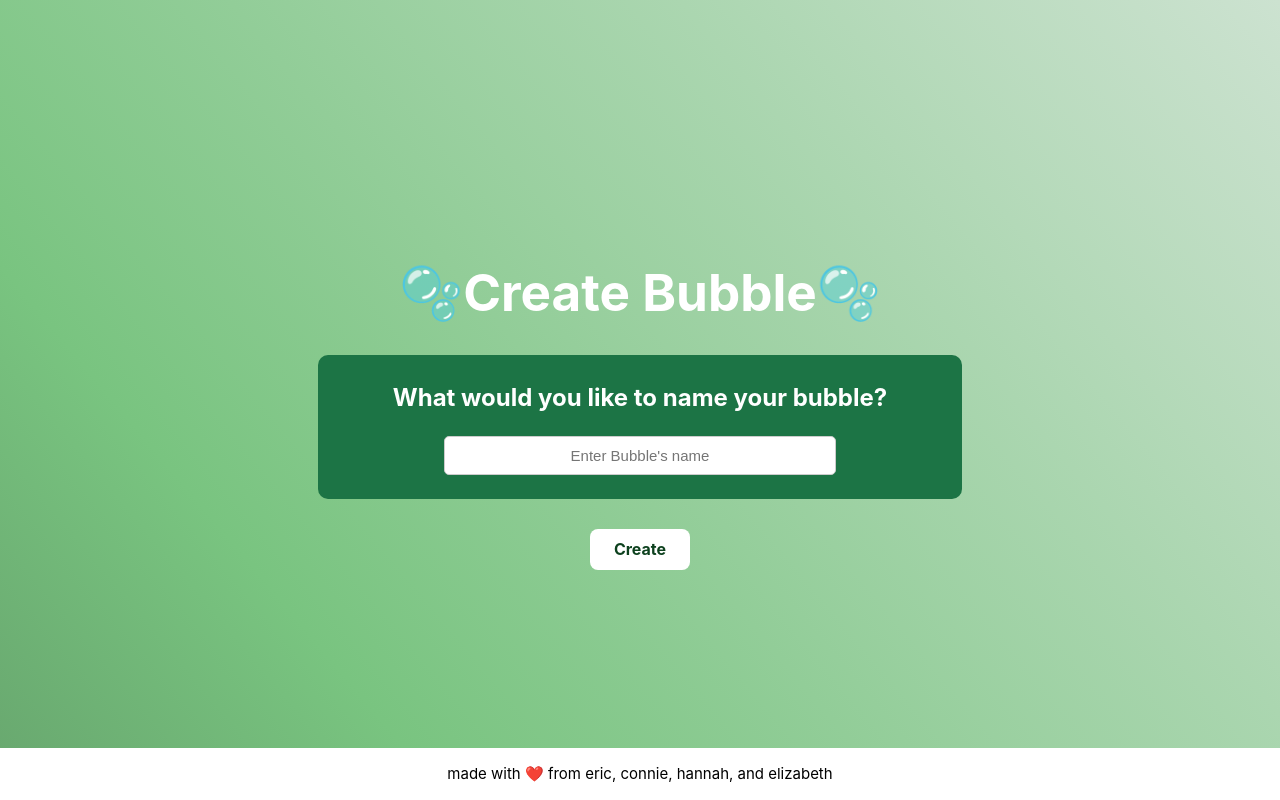
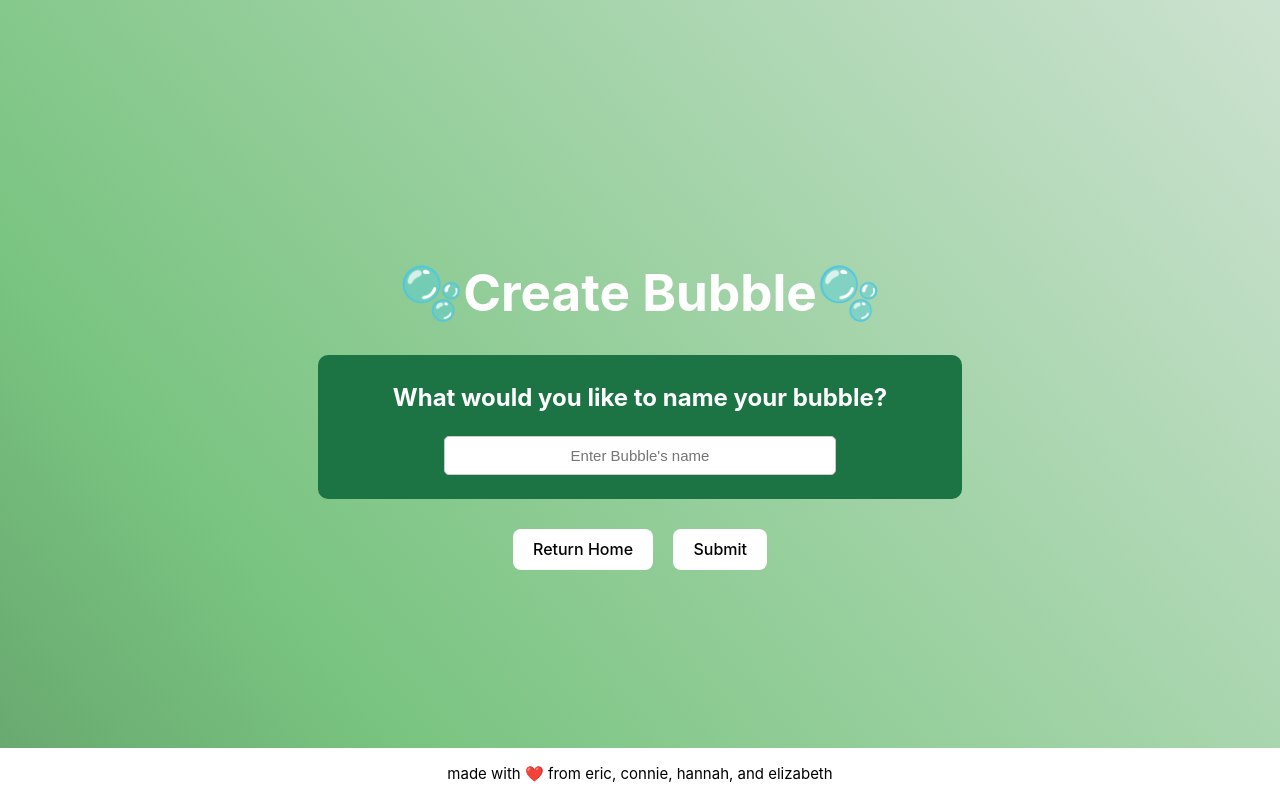
Before and after one commit to conniely04/Consilia, a React (Vite) app in the folder client/: page /create-bubble in a window 1280 px wide. Built offline with nearby package versions, Linux system fonts and the light colour scheme.

Commit message:
fix: ui fixes for create bubble

```diff
--- a/client/src/Pages/CreateBubble.jsx
+++ b/client/src/Pages/CreateBubble.jsx
@@ -1,5 +1,5 @@
 import React, { useState, useEffect } from "react";
-import { useNavigate } from "react-router-dom";
+import { useNavigate, Link } from "react-router-dom";
 import "./CreateBubble.css";
 
 let groupId = "";
@@ -8,7 +8,7 @@ export default function CreateBubble() {
   const [bubbleName, setBubbleName] = useState("");
   const [isCodeGenerated, setIsCodeGenerated] = useState(false);
   const nav = useNavigate();
-  const[bubbleCode,setBubbleCode]= useState(null);
+  const [bubbleCode, setBubbleCode] = useState(null);
 
   const handleChange = (event) => {
     setBubbleName(event.target.value);
@@ -123,9 +123,13 @@ export default function CreateBubble() {
             <br />
             <br />
           </div>
-          <button className="joinbutton" onClick={generateCode}>
-            Create
+          <div className="spacing-between">
+            <Link to="/user-home"><button className="join-button">Return Home</button></Link>
+            <button className="join-button" onClick={generateCode}>
+              Submit
             </button>
+          </div>
+
         </div>
       ) : (
         <div>
--- a/client/src/Pages/HangoutSpace.css
+++ b/client/src/Pages/HangoutSpace.css
@@ -6,7 +6,6 @@
 }
 
 .join-button {
-  margin-left: 270px;
   color: black;
 }
 
```
Lines whose indentation alone changed are shown as unchanged.
